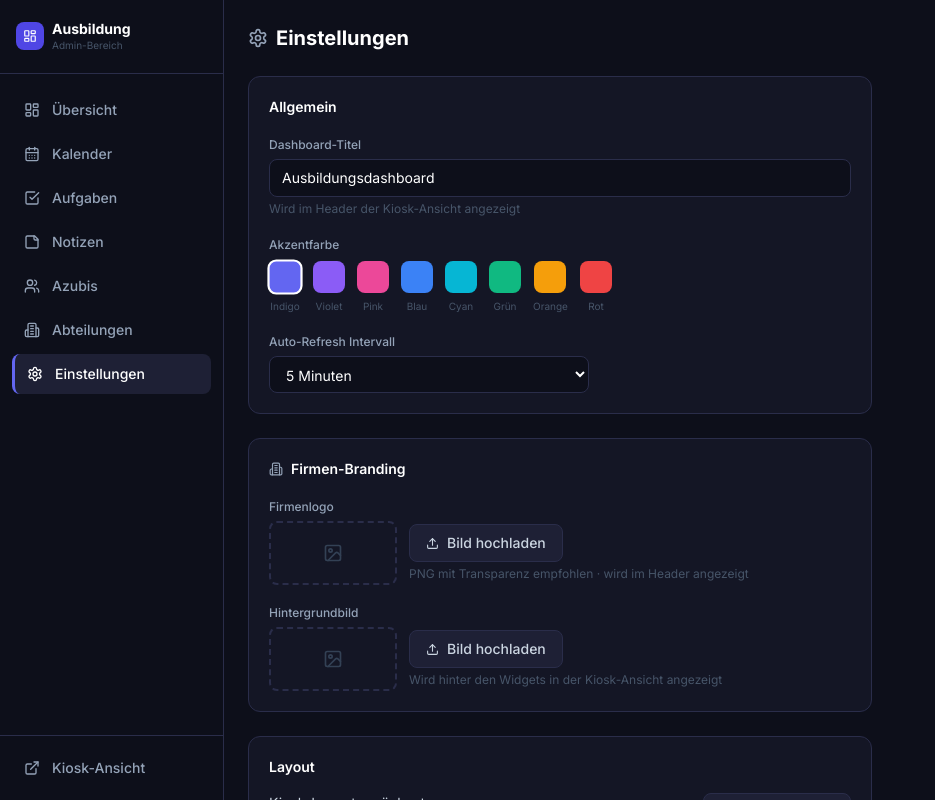
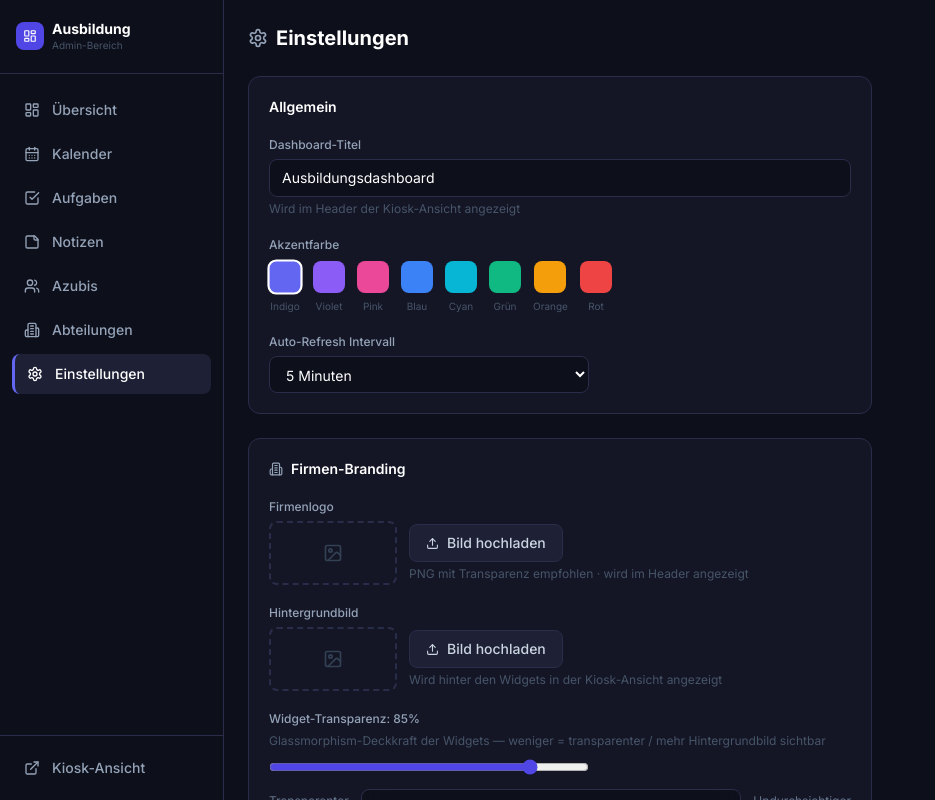
Before and after one commit to Pred2k91/AzubiDashboard, a React (Vite) app in the folder frontend/: page /admin/settings in a window 1280 px wide. Shown: the whole page, without its empty margins (0-935 px from the left). Built offline with nearby package versions, Linux system fonts and the light colour scheme; no server answers.

Commit message:
Anpassungen

```diff
--- a/frontend/src/App.jsx
+++ b/frontend/src/App.jsx
@@ -1,7 +1,7 @@
 import { useEffect } from 'react'
 import { BrowserRouter, Routes, Route, Navigate } from 'react-router-dom'
 import { settingsApi } from './api/client'
-import { applyAccentColor } from './utils/theme'
+import { applyAccentColor, applyWidgetOpacity } from './utils/theme'
 import KioskPage from './pages/KioskPage'
 import AdminLayout from './pages/AdminLayout'
 import AdminOverview from './pages/admin/AdminOverview'
@@ -16,6 +16,7 @@ export default function App() {
   useEffect(() => {
     settingsApi.getAll().then(s => {
       if (s.theme_accent) applyAccentColor(s.theme_accent)
+      if (s.widget_opacity !== undefined) applyWidgetOpacity(s.widget_opacity)
     }).catch(() => {})
   }, [])
 
--- a/frontend/src/index.css
+++ b/frontend/src/index.css
@@ -9,6 +9,8 @@
   --accent: #6366f1;
   --accent-hover: #818cf8;
   --accent-muted: rgba(99, 102, 241, 0.15);
+  --widget-opacity: 0.85;
+  --widget-blur: 12px;
 }
 
 * {
@@ -56,18 +58,25 @@ body {
   z-index: 100;
 }
 
-/* Widget card base */
+/* Widget card base — Glassmorphism */
 .widget-card {
-  @apply bg-[#141625] rounded-xl border border-[#2a2d4a] h-full overflow-hidden flex flex-col;
-  transition: border-color 0.2s;
+  background: rgba(14, 16, 26, var(--widget-opacity));
+  backdrop-filter: blur(var(--widget-blur));
+  -webkit-backdrop-filter: blur(var(--widget-blur));
+  border: 1px solid rgba(255, 255, 255, 0.07);
+  box-shadow: 0 8px 32px rgba(0, 0, 0, 0.25);
+  @apply rounded-xl h-full overflow-hidden flex flex-col;
+  transition: border-color 0.2s, box-shadow 0.2s;
 }
 
 .widget-card:hover {
-  border-color: rgba(99, 102, 241, 0.3);
+  border-color: rgba(99, 102, 241, 0.25);
+  box-shadow: 0 8px 32px rgba(0, 0, 0, 0.35);
 }
 
 .widget-header {
-  @apply flex items-center justify-between px-4 py-3 border-b border-[#2a2d4a] shrink-0;
+  @apply flex items-center justify-between px-4 py-3 shrink-0;
+  border-bottom: 1px solid rgba(255, 255, 255, 0.06);
 }
 
 .widget-title {
--- a/frontend/src/pages/admin/SettingsPage.jsx
+++ b/frontend/src/pages/admin/SettingsPage.jsx
@@ -1,7 +1,7 @@
 import { useState, useEffect, useRef } from 'react'
 import { Settings, Save, RotateCcw, Upload, X, Image, Building2 } from 'lucide-react'
 import { settingsApi } from '../../api/client'
-import { applyAccentColor } from '../../utils/theme'
+import { applyAccentColor, applyWidgetOpacity } from '../../utils/theme'
 import axios from 'axios'
 
 const ACCENT_COLORS = [
@@ -88,6 +88,7 @@ export default function SettingsPage() {
   const [logoUrl, setLogoUrl] = useState(null)
   const [backgroundUrl, setBackgroundUrl] = useState(null)
   const [bgOpacity, setBgOpacity] = useState(0.5)
+  const [widgetOpacity, setWidgetOpacity] = useState(0.85)
   const [saved, setSaved] = useState(false)
   const [loading, setLoading] = useState(false)
 
@@ -99,6 +100,7 @@ export default function SettingsPage() {
       if (s.logo_url) setLogoUrl(s.logo_url)
       if (s.background_url) setBackgroundUrl(s.background_url)
       if (s.background_opacity !== undefined) setBgOpacity(s.background_opacity)
+      if (s.widget_opacity !== undefined) setWidgetOpacity(s.widget_opacity)
     }).catch(() => {})
   }, [])
 
@@ -110,8 +112,10 @@ export default function SettingsPage() {
         settingsApi.update('theme_accent', accent),
         settingsApi.update('refresh_interval', refreshInterval),
         settingsApi.update('background_opacity', bgOpacity),
+        settingsApi.update('widget_opacity', widgetOpacity),
       ])
       applyAccentColor(accent)
+      applyWidgetOpacity(widgetOpacity)
       setSaved(true)
       setTimeout(() => setSaved(false), 2000)
     } finally { setLoading(false) }
@@ -198,16 +202,38 @@ export default function SettingsPage() {
             <label className="label">Hintergrund-Deckkraft: {Math.round(bgOpacity * 100)}%</label>
             <p className="text-xs text-slate-600 mb-2">Steuert wie stark das Hintergrundbild sichtbar ist (weniger = dunkler / lesbarer)</p>
             <input
-              type="range"
-              min="0.1"
-              max="1"
-              step="0.05"
-              value={bgOpacity}
+              type="range" min="0.1" max="1" step="0.05" value={bgOpacity}
               onChange={e => setBgOpacity(parseFloat(e.target.value))}
               className="w-full max-w-xs accent-indigo-600"
             />
           </div>
         )}
+
+        <div>
+          <label className="label">Widget-Transparenz: {Math.round(widgetOpacity * 100)}%</label>
+          <p className="text-xs text-slate-600 mb-2">
+            Glassmorphism-Deckkraft der Widgets — weniger = transparenter / mehr Hintergrundbild sichtbar
+          </p>
+          <input
+            type="range" min="0.1" max="1" step="0.05" value={widgetOpacity}
+            onChange={e => {
+              const v = parseFloat(e.target.value)
+              setWidgetOpacity(v)
+              applyWidgetOpacity(v)
+            }}
+            className="w-full max-w-xs accent-indigo-600"
+          />
+          <div className="mt-2 flex items-center gap-3 text-xs text-slate-500">
+            <span>Transparenter</span>
+            <div className="flex-1 h-6 rounded-lg border border-[#2a2d4a] overflow-hidden">
+              <div
+                className="h-full rounded-lg"
+                style={{ background: `rgba(14, 16, 26, ${widgetOpacity})`, backdropFilter: 'blur(12px)' }}
+              />
+            </div>
+            <span>Undurchsichtiger</span>
+          </div>
+        </div>
       </div>
 
       {/* Layout */}
--- a/frontend/src/utils/theme.js
+++ b/frontend/src/utils/theme.js
@@ -1,3 +1,7 @@
+export function applyWidgetOpacity(opacity) {
+  document.documentElement.style.setProperty('--widget-opacity', opacity)
+}
+
 export function applyAccentColor(hex) {
   if (!hex || !/^#[0-9A-Fa-f]{6}$/.test(hex)) return
 
```
